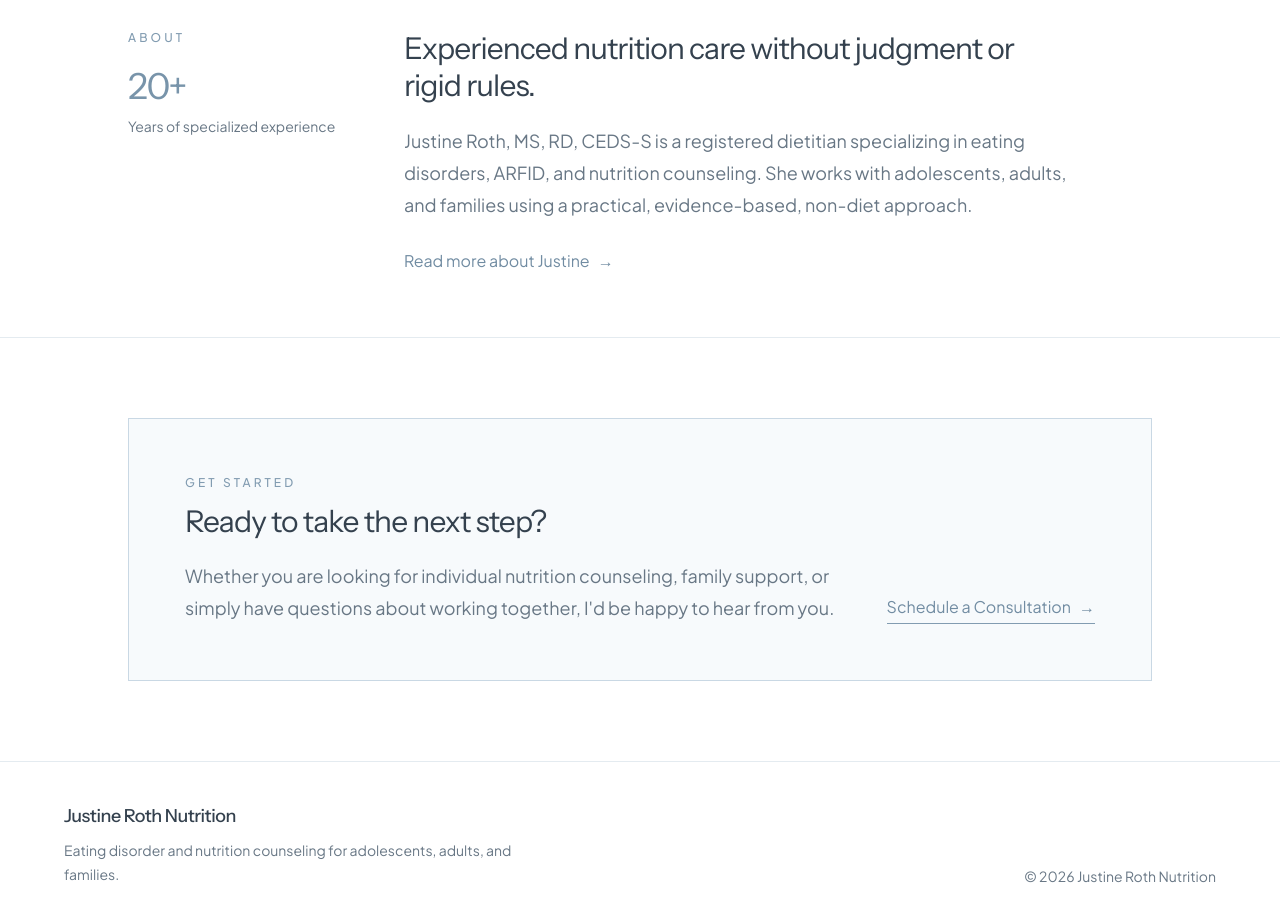
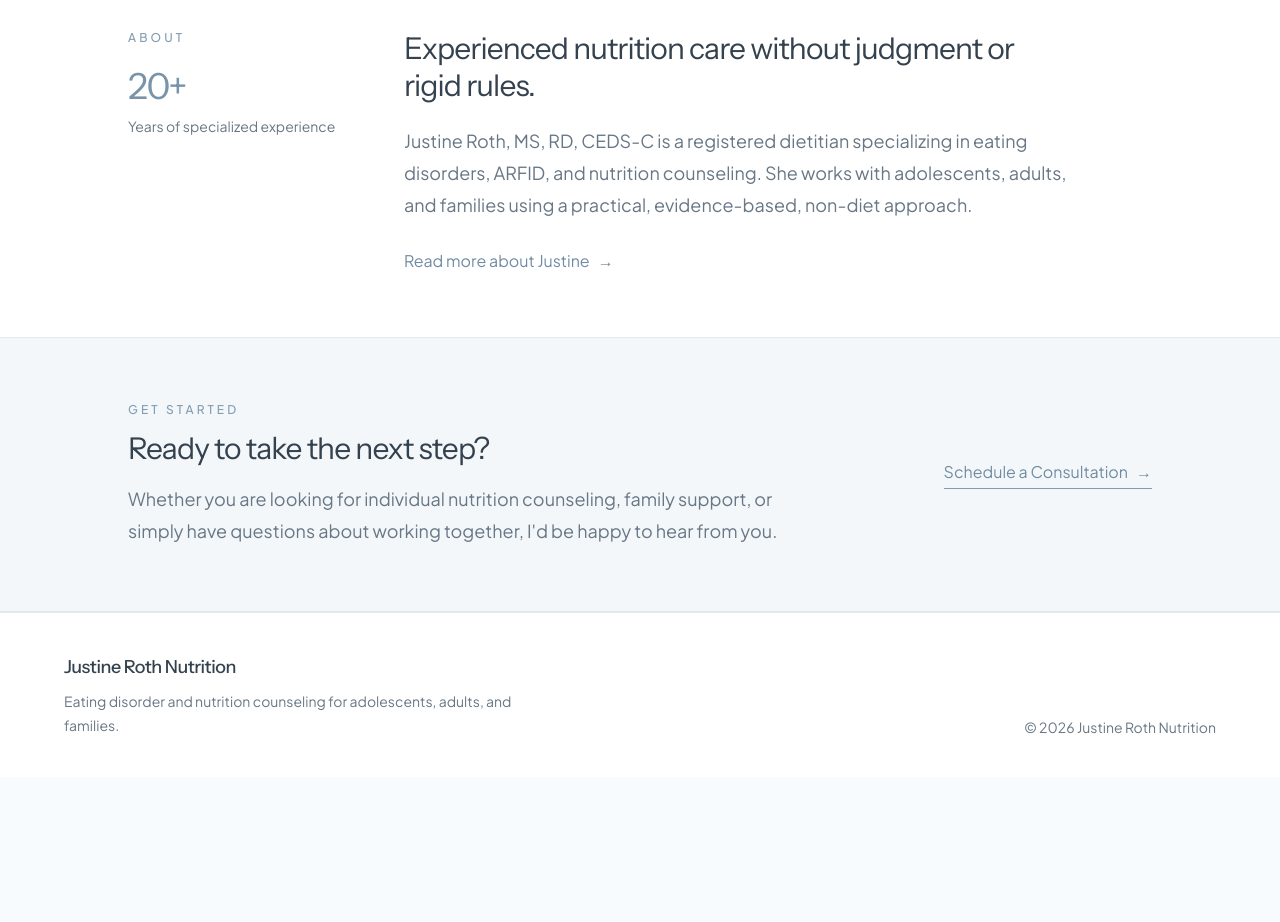
Before and after one commit to justinerothrd/justine-roth-nutrition, a Next.js app: page / in a window 1280 px wide. Shown: the part 1060-1982 px from the top of the page. After the commit the page ends 1837 px from the top, so only its background shows below. Built offline with nearby package versions, Linux system fonts and the light colour scheme.

Commit message:
Correct registered dietitian title and update contact section

```diff
--- a/app/page.tsx
+++ b/app/page.tsx
@@ -129,7 +129,7 @@ export default function Home() {
             </h2>
 
             <p className="mt-5 max-w-2xl text-lg leading-8 text-[#687785]">
-              Justine Roth, MS, RD, CEDS-S is a registered dietitian
+              Justine Roth, MS, RD, CEDS-C is a registered dietitian
               specializing in eating disorders, ARFID, and nutrition
               counseling. She works with adolescents, adults, and families
               using a practical, evidence-based, non-diet approach.
@@ -147,9 +147,8 @@ export default function Home() {
       </section>
 
       {/* Contact */}
-      <section className="px-6 py-16 md:py-20">
-        <div className="mx-auto max-w-5xl border border-[#C9D8E4] bg-[#F7FAFC] px-8 py-12 sm:px-10 md:px-14 md:py-14">
-          <div className="flex flex-col gap-8 md:flex-row md:items-end md:justify-between">
+<section className="border-b border-[#DCE6ED] bg-[#F3F7FA] px-6 py-14 md:py-16">
+  <div className="mx-auto flex max-w-5xl flex-col gap-8 md:flex-row md:items-center md:justify-between">
     <div className="max-w-2xl">
       <p className="text-xs font-medium uppercase tracking-[0.26em] text-[#829CB1]">
         Get Started
@@ -159,10 +158,10 @@ export default function Home() {
         Ready to take the next step?
       </h2>
 
-              <p className="mt-5 text-lg leading-8 text-[#687785]">
-                Whether you are looking for individual nutrition counseling,
-                family support, or simply have questions about working together,
-                I&apos;d be happy to hear from you.
+      <p className="mt-4 text-lg leading-8 text-[#687785]">
+        Whether you are looking for individual nutrition counseling, family
+        support, or simply have questions about working together, I&apos;d be
+        happy to hear from you.
       </p>
     </div>
 
@@ -174,7 +173,6 @@ export default function Home() {
       <span aria-hidden="true">→</span>
     </Link>
   </div>
-        </div>
 </section>
     </main>
   );
```
Lines whose indentation alone changed are shown as unchanged.
